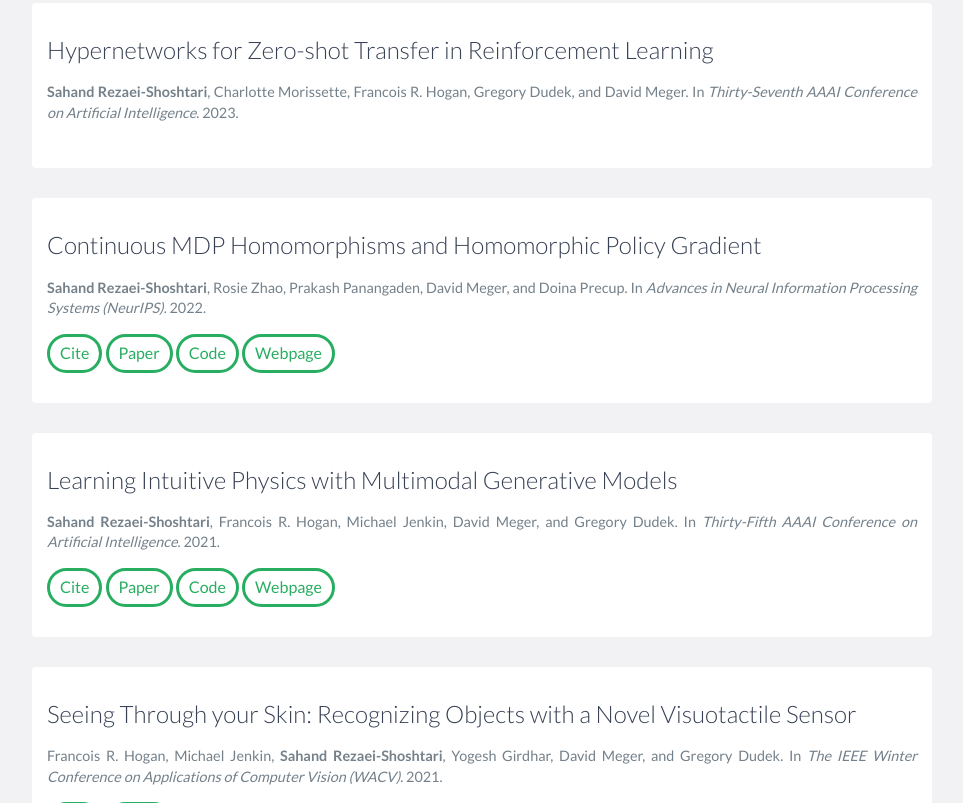
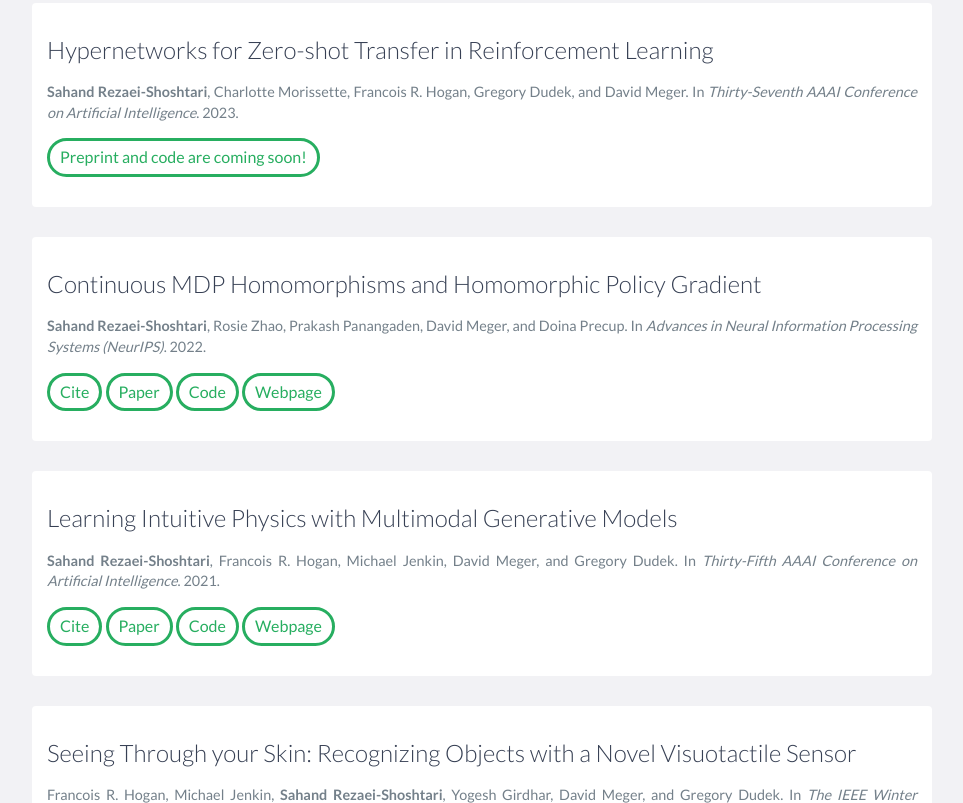
Before and after one commit to sahandrez/sahandrez.github.io, a website: page index.html in a window 1280 px wide. Shown: the part 2157-2960 px from the top of the page, without its empty margins (158-1121 px from the left). Drawn offline with nearby package versions, Linux system fonts and the light colour scheme; files whose address does not match are found by name.

Commit message:
Add a note for AAAI 23

```diff
--- a/index.html
+++ b/index.html
@@ -147,7 +147,7 @@
                             <b>Sahand Rezaei-Shoshtari</b>, Charlotte Morissette, Francois R. Hogan, Gregory Dudek, and David Meger. In
                             <i>Thirty-Seventh AAAI Conference on Artificial Intelligence</i>. 2023.
                         </p>
-
+                        <a href="" class="btn-rounded-base">Preprint and code are coming soon!</a>
                     </div>
                     <!-- End .project-info -->
                 </div>
```
